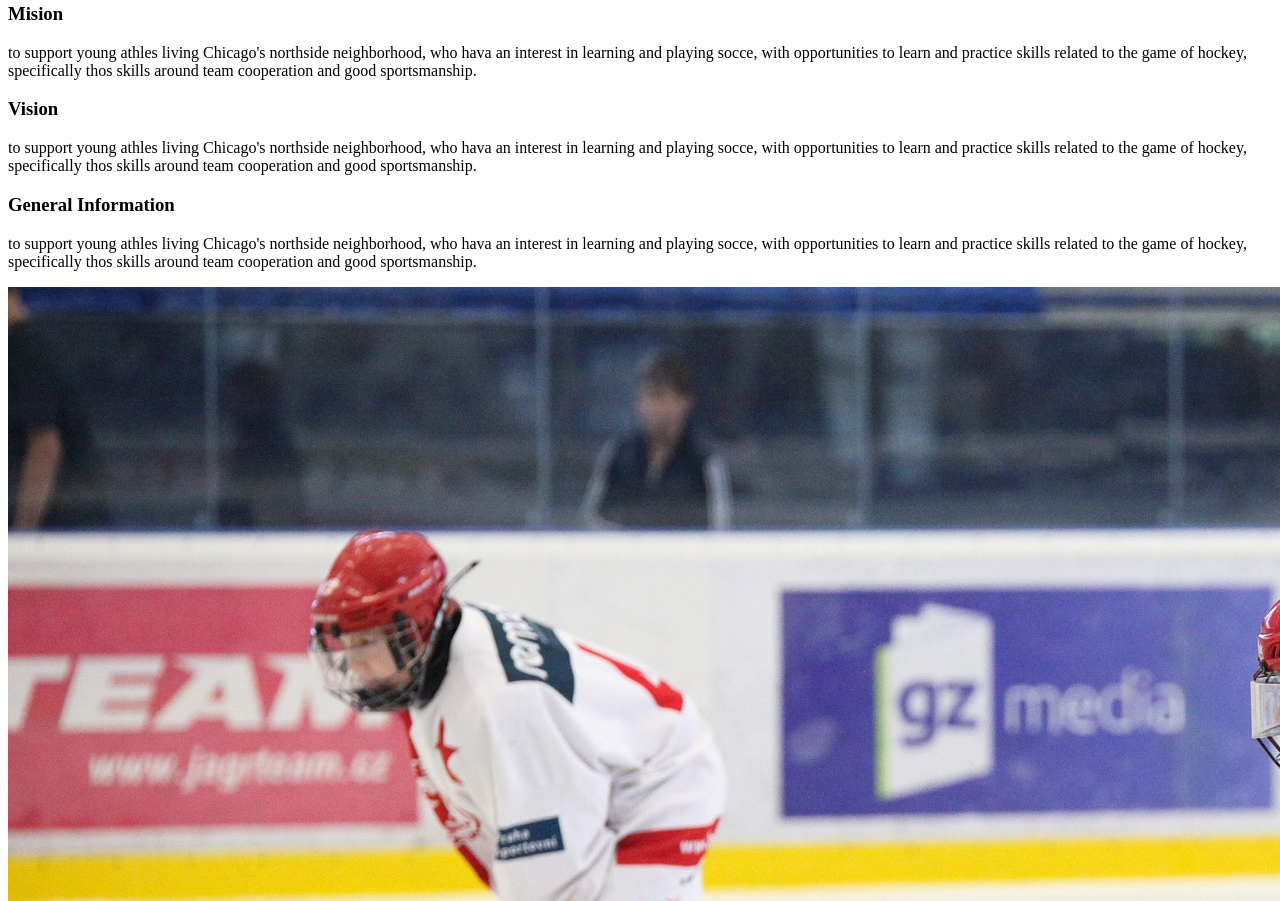
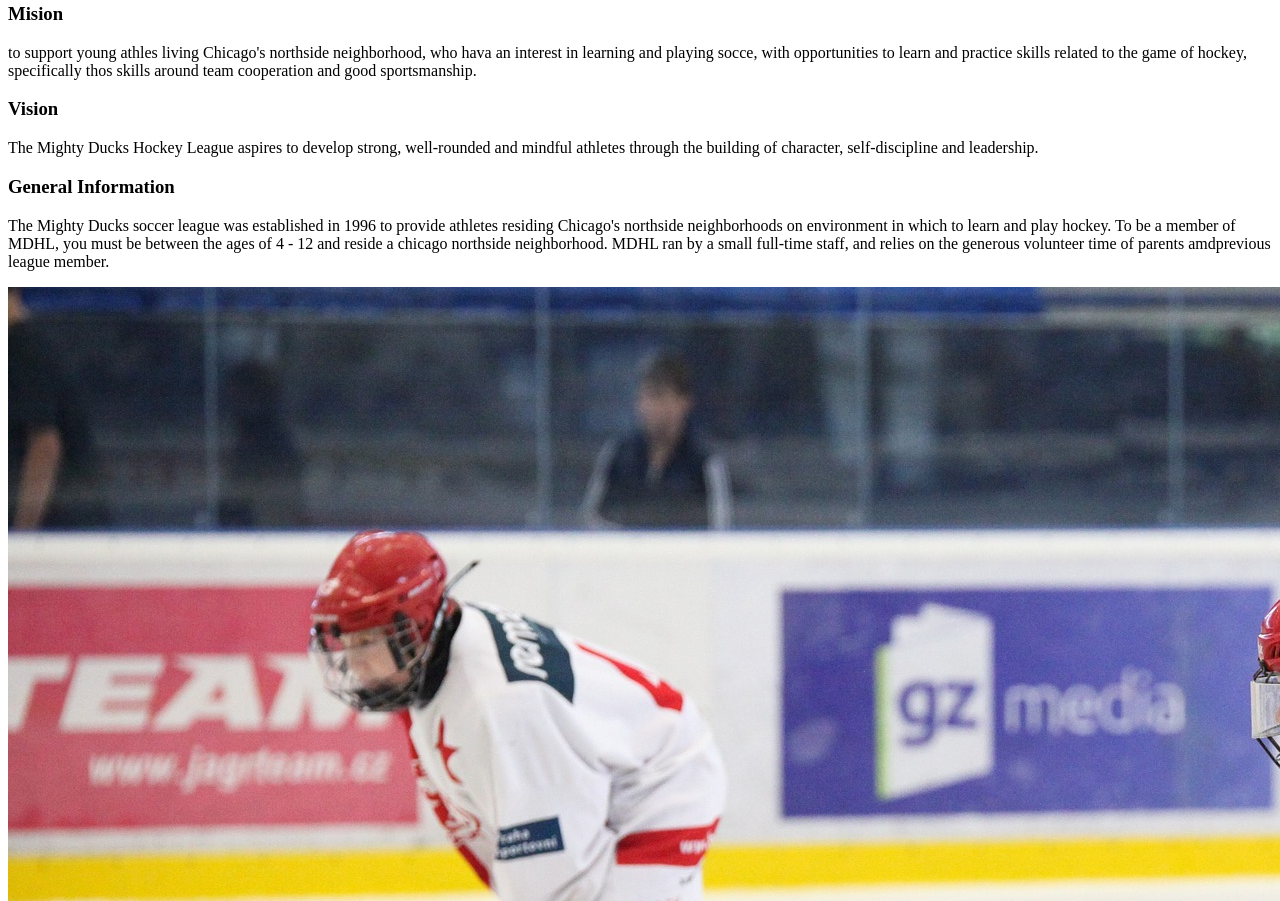
Before and after one commit to GastonJava/Tarea1, a plain HTML site: page index.html in a window 1280 px wide. Shown: the part 5171-6072 px from the top of the page. Drawn offline with Linux system fonts and the light colour scheme.

Commit message:
cambiamos el text de Vision y General Information

```diff
--- a/index.html
+++ b/index.html
@@ -63,18 +63,17 @@
 
       <h3>Vision</h3>
       <p>
-        to support young athles living Chicago's northside neighborhood, who
-        hava an interest in learning and playing socce, with opportunities to
-        learn and practice skills related to the game of hockey, specifically
-        thos skills around team cooperation and good sportsmanship.
+        The Mighty Ducks Hockey League aspires to develop strong, well-rounded and mindful athletes
+        through the building of character, self-discipline and leadership.
       </p>
 
       <h3>General Information</h3>
       <p>
-        to support young athles living Chicago's northside neighborhood, who
-        hava an interest in learning and playing socce, with opportunities to
-        learn and practice skills related to the game of hockey, specifically
-        thos skills around team cooperation and good sportsmanship.
+        The Mighty Ducks soccer league was established in 1996 to provide athletes residing
+        Chicago's northside neighborhoods on environment in which to learn and play hockey. To be a
+        member of MDHL, you must be between the ages of 4 - 12 and reside a chicago northside
+        neighborhood. MDHL ran by a small full-time staff, and relies on the generous volunteer time of
+        parents amdprevious league member.
       </p>
     </section>
 
```
